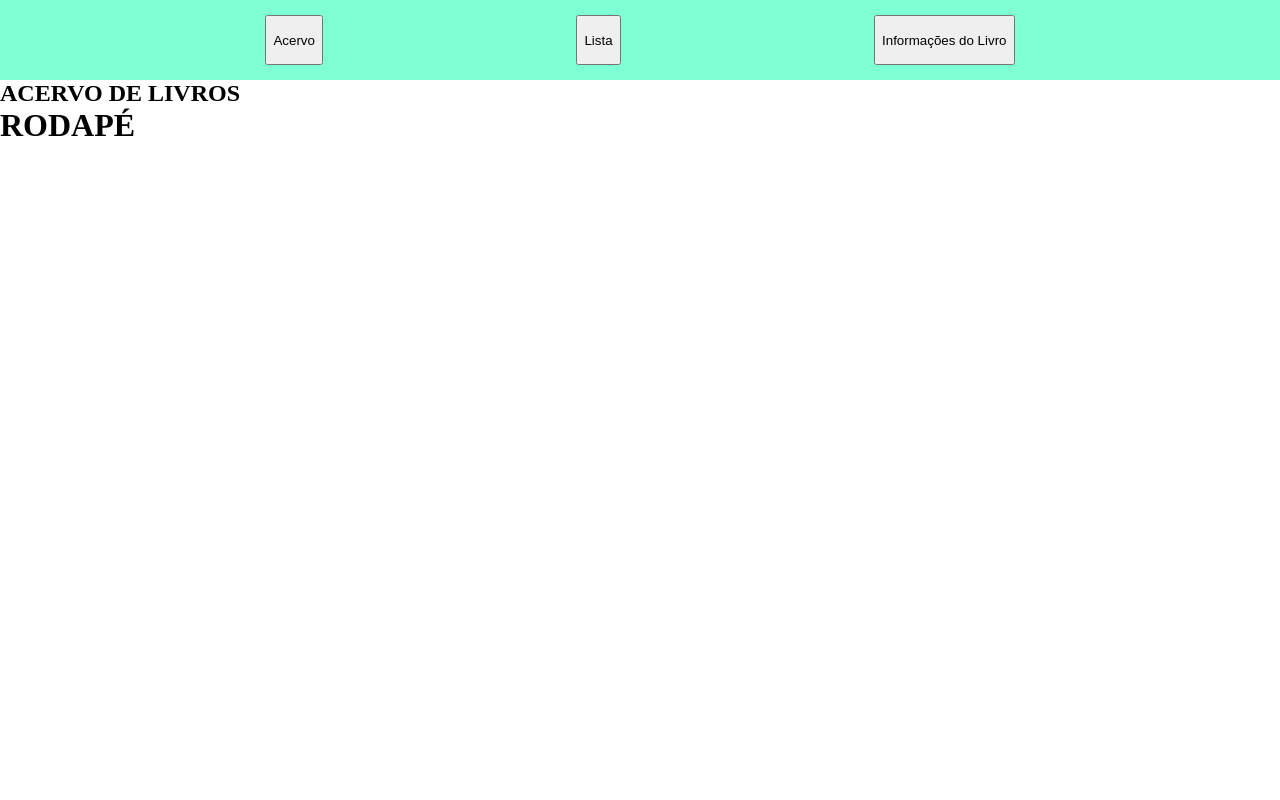
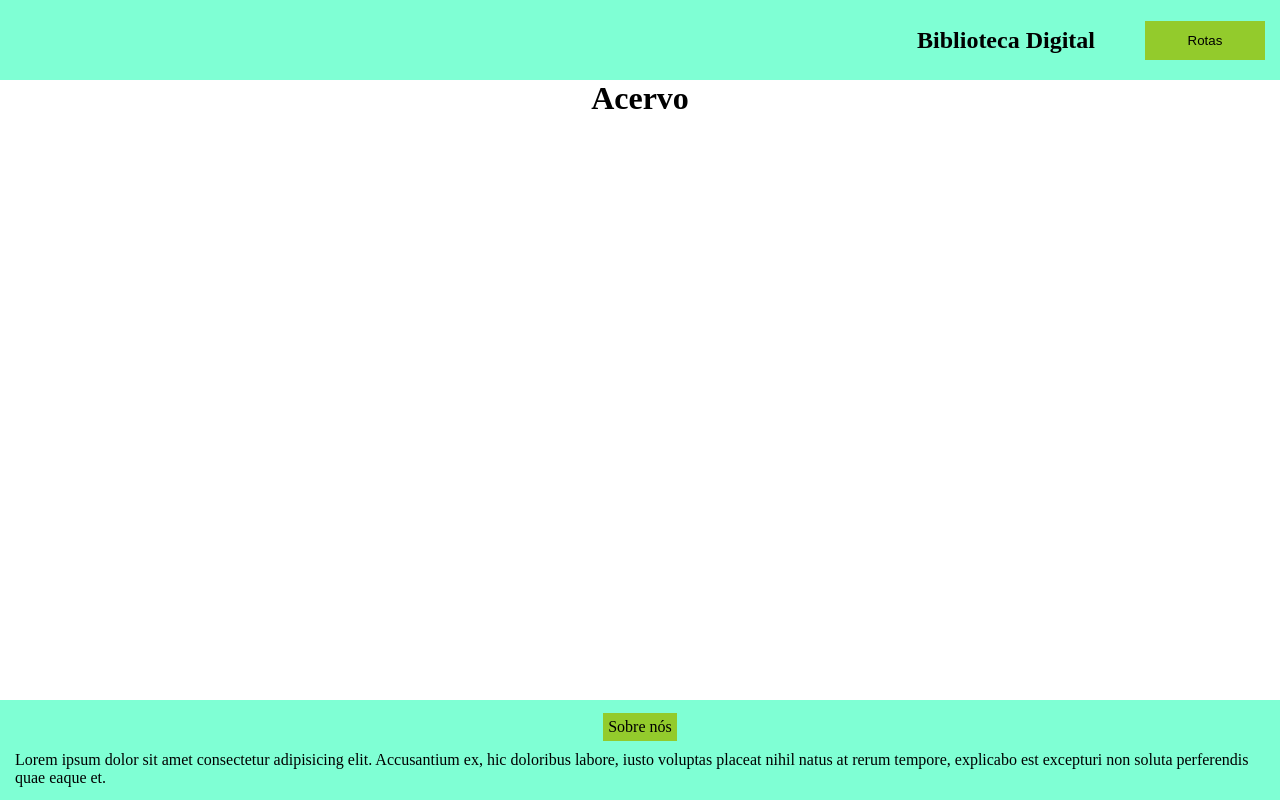
Before and after one commit to CimentoPE/Front-Angular, an Angular app in the folder BibliotecaLivros/: page /acervo-livros in a window 1280 px wide. Built offline with nearby package versions, Linux system fonts and the light colour scheme.

Commit message:
CSS provisorio implementado, juntamente com menu flutuante no header (dropdown)

```diff
--- a/BibliotecaLivros/src/app/componentes/footer/footer.component.css
+++ b/BibliotecaLivros/src/app/componentes/footer/footer.component.css
@@ -0,0 +1,26 @@
+/*CSS PROVISORIO*/
+.aboutus {
+    display: flex;
+    position: fixed;
+    justify-content: center;
+    height: 100px;
+    width: 100%;
+    bottom: 0;
+    background-color: aquamarine;
+}
+
+.aboutus div {
+    display: flex;
+    flex-direction: column;
+    padding: 15px;
+    gap: 10px;
+    align-items: center;
+    justify-content: center;
+}
+
+.aboutus a {
+    text-decoration: none;
+    color: black;
+    background-color: rgb(147, 203, 44);
+    padding: 5px;
+}
--- a/BibliotecaLivros/src/app/componentes/footer/footer.component.html
+++ b/BibliotecaLivros/src/app/componentes/footer/footer.component.html
@@ -1 +1,10 @@
-<h1>RODAPÉ</h1>
+<footer>
+    <section class="aboutus">
+        <div>
+            <a href="https://github.com/CimentoPE/Front-Angular">Sobre nós</a>
+            <p>Lorem ipsum dolor sit amet consectetur adipisicing elit.
+                Accusantium ex, hic doloribus labore, iusto voluptas placeat nihil natus at rerum tempore,
+                explicabo est excepturi non soluta perferendis quae eaque et.</p>
+        </div>
+    </section>
+</footer>
--- a/BibliotecaLivros/src/app/componentes/header/header.component.css
+++ b/BibliotecaLivros/src/app/componentes/header/header.component.css
@@ -1,15 +1,46 @@
 /*CSS TEMPORARIO!!!!*/
-
 .hotbar {
     display: flex;
     background-color: aquamarine;
     width: 100%;
     height: 80px;
-    justify-content: space-evenly;
+    justify-content: end;
     align-items: center;
-    padding: 12px;
+    padding: 15px;
+    gap: 50px;
 }
 
-.hotbar button {
-    height: 50px;
+/*MENU DROPDOWN:*/
+
+.dropdown {
+    position: relative;
+    display: inline-block;
 }
+
+.dropdown-content {
+    display: none;
+    position: absolute;
+    min-width: 120px;
+    z-index: 1;
+}
+
+.dropdown-content button {
+    display: block;
+    transition: background 0.5s;
+}
+
+.dropdown button {
+    border: none;
+    min-width: 120px;
+    padding: 12px 16px;
+    background-color: rgb(147, 203, 44);
+}
+
+/*Efeitos do menu dropdown*/
+.dropdown:hover .dropdown-content {
+    display: block;
+}
+
+.dropdown-content button:hover {
+    background-color: rgb(19, 108, 181);
+}
--- a/BibliotecaLivros/src/app/componentes/header/header.component.html
+++ b/BibliotecaLivros/src/app/componentes/header/header.component.html
@@ -1,10 +1,13 @@
-<section>
-    <nav class="hotbar">
-        <!--Botões que transitam entre as paginas através do 'routerLink'. Sintaxe:
-            <nomedatag routerLink="/rotadapagina" > Qualquer Coisa </nomedatag>
-        -->
-        <button routerLink="/acervo-livros">Acervo</button>
-        <button routerLink="/lista-livros" >Lista</button>
-        <button routerLink="info-livros" >Informações do Livro</button>
-    </nav>
+<section class="hotbar">
+    <h1 class="title">Biblioteca Digital</h1>
+    <div class="dropdown">
+        <button>Rotas</button>
+        <div class="dropdown-content">
+            <!--Botões que transitam entre as paginas através do 'routerLink'. Sintaxe:
+                <nomedatag routerLink="/rotadapagina" > Qualquer Coisa </nomedatag> -->
+            <button routerLink="/acervo-livros">Acervo</button>
+            <button routerLink="/lista-livros" >Lista</button>
+            <button routerLink="info-livros" >Informações do Livro</button>
+        </div>
+    </div>
 </section>
--- a/BibliotecaLivros/src/app/paginas/acervo-livros/acervo-livros.component.css
+++ b/BibliotecaLivros/src/app/paginas/acervo-livros/acervo-livros.component.css
@@ -0,0 +1,6 @@
+/*CSS TEMPORARIO!!!!*/
+main {
+    display: flex;
+    align-items: center;
+    justify-content: center;
+}
--- a/BibliotecaLivros/src/app/paginas/acervo-livros/acervo-livros.component.html
+++ b/BibliotecaLivros/src/app/paginas/acervo-livros/acervo-livros.component.html
@@ -1 +1,3 @@
-<h2>ACERVO DE LIVROS</h2>
+<main>
+    <h1>Acervo</h1>
+</main>
--- a/BibliotecaLivros/src/app/paginas/info-livros/info-livros.component.css
+++ b/BibliotecaLivros/src/app/paginas/info-livros/info-livros.component.css
@@ -0,0 +1,6 @@
+/*CSS TEMPORARIO!!!!*/
+main {
+    display: flex;
+    align-items: center;
+    justify-content: center;
+}
--- a/BibliotecaLivros/src/app/paginas/info-livros/info-livros.component.html
+++ b/BibliotecaLivros/src/app/paginas/info-livros/info-livros.component.html
@@ -1 +1,3 @@
-<h2>INFORMAÇÕES DOS LIVROS</h2>
+<main>
+    <h1>Informações dos Livros</h1>
+</main>
--- a/BibliotecaLivros/src/app/paginas/lista-livros/lista-livros.component.css
+++ b/BibliotecaLivros/src/app/paginas/lista-livros/lista-livros.component.css
@@ -0,0 +1,6 @@
+/*CSS TEMPORARIO!!!!*/
+main {
+    display: flex;
+    align-items: center;
+    justify-content: center;
+}
--- a/BibliotecaLivros/src/app/paginas/lista-livros/lista-livros.component.html
+++ b/BibliotecaLivros/src/app/paginas/lista-livros/lista-livros.component.html
@@ -1 +1,3 @@
-<h2>LISTA DE LIVROS</h2>
+<main>
+    <h1>Lista de Livros</h1>
+</main>
```
